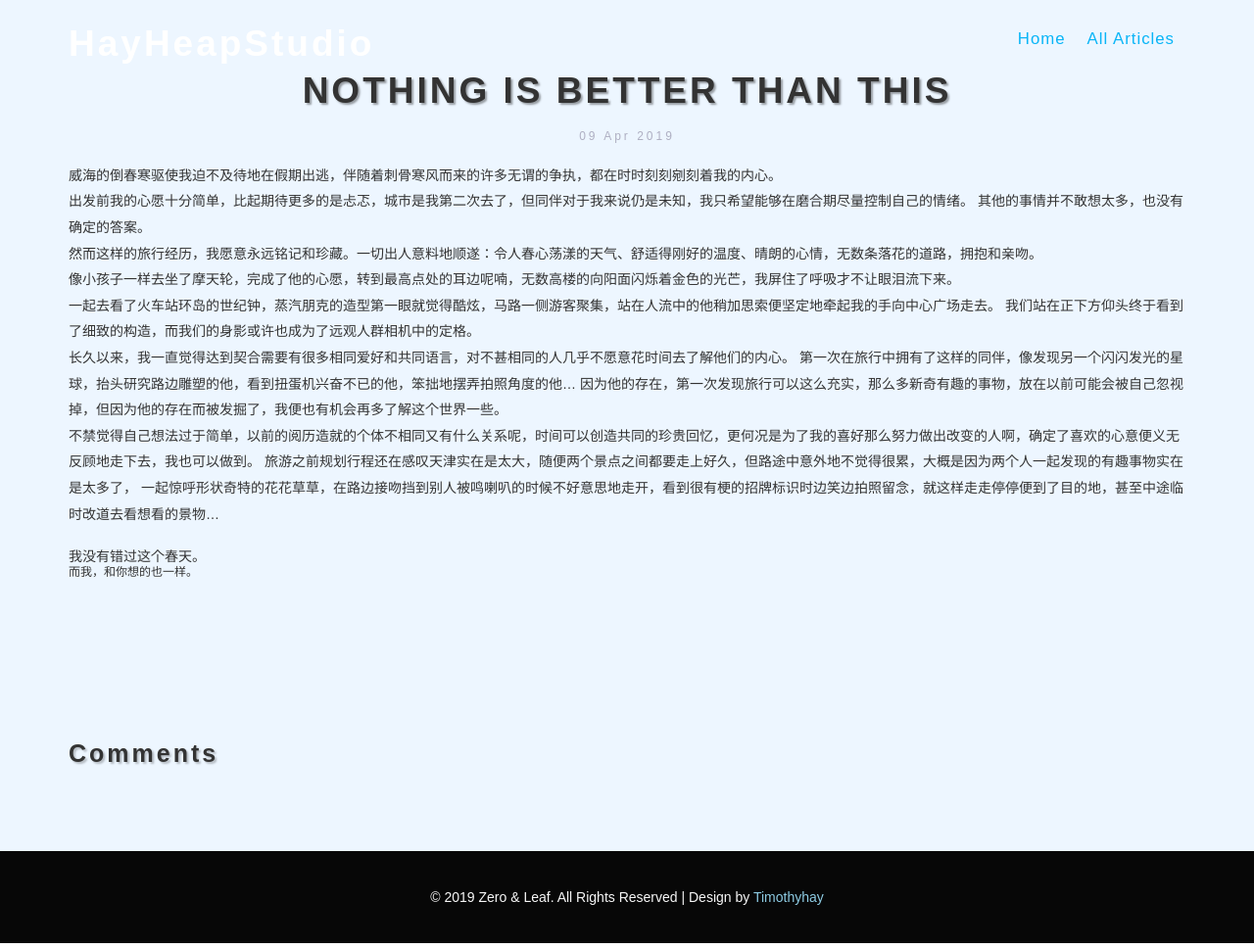
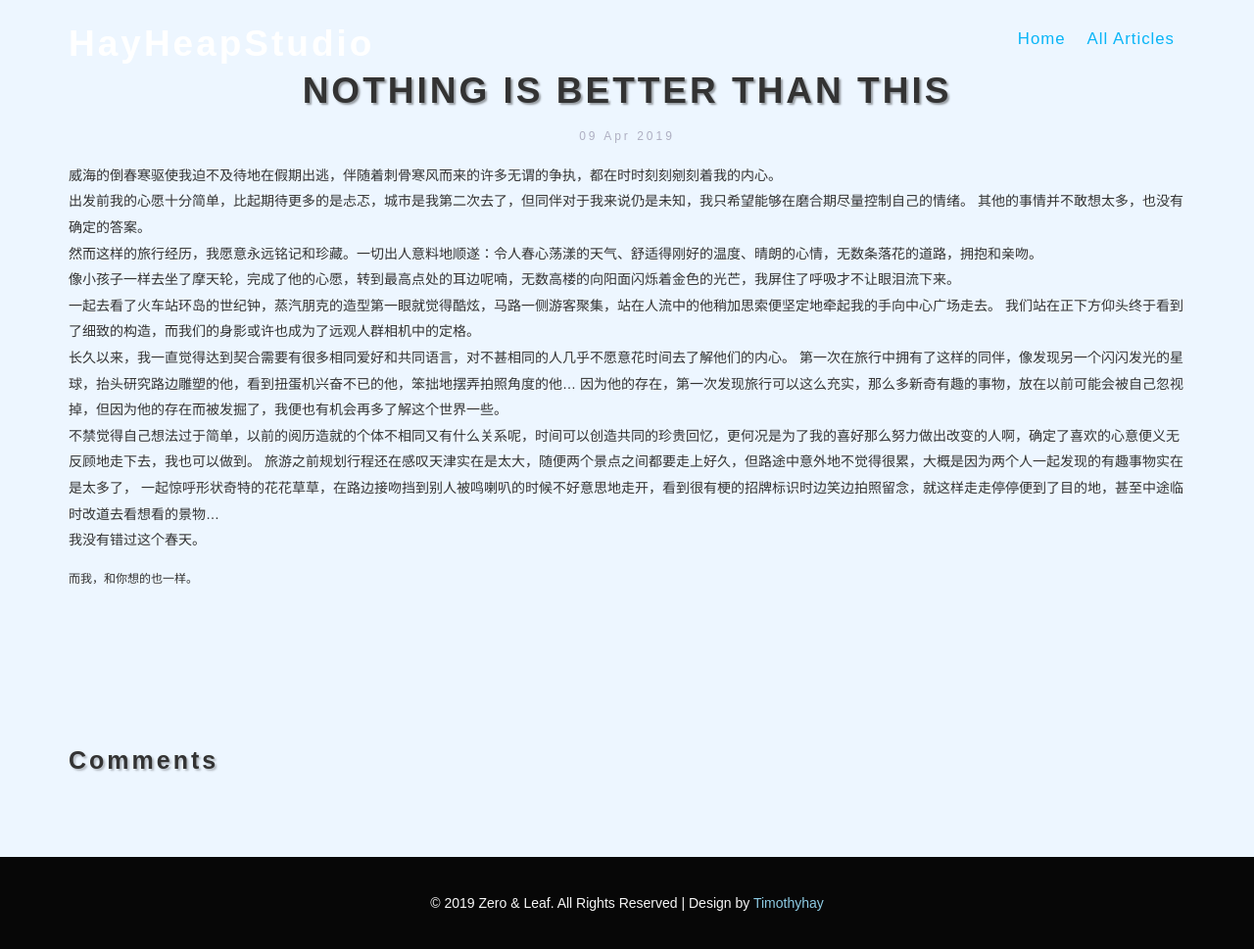
Before and after one commit to Timothyhay/TimothyhayHeap, a Jekyll site: the page built from _posts/2019-04-09-springmelody.html, in a window 1280 px wide. Shown: the whole page at 98% size. Built offline with Jekyll 4.4.1, drawn with Linux system fonts in a browser that asks for light colours; comment, search, counter and statistics services are not loaded.

```diff
--- a/_posts/2019-04-09-springmelody.html
+++ b/_posts/2019-04-09-springmelody.html
@@ -24,9 +24,13 @@ comments: true
 	<p>不禁觉得自己想法过于简单，以前的阅历造就的个体不相同又有什么关系呢，时间可以创造共同的珍贵回忆，更何况是为了我的喜好那么努力做出改变的人啊，确定了喜欢的心意便义无反顾地走下去，我也可以做到。
 旅游之前规划行程还在感叹天津实在是太大，随便两个景点之间都要走上好久，但路途中意外地不觉得很累，大概是因为两个人一起发现的有趣事物实在是太多了，
 	一起惊呼形状奇特的花花草草，在路边接吻挡到别人被鸣喇叭的时候不好意思地走开，看到很有梗的招牌标识时边笑边拍照留念，就这样走走停停便到了目的地，甚至中途临时改道去看想看的景物…</p>
-	<br/>我没有错过这个春天。
+	<p>我没有错过这个春天。</p>
 
-	<br>
+
+
+	<br/>
+
+
 
 	<h6>而我，和你想的也一样。</h6>
 </div>
```
